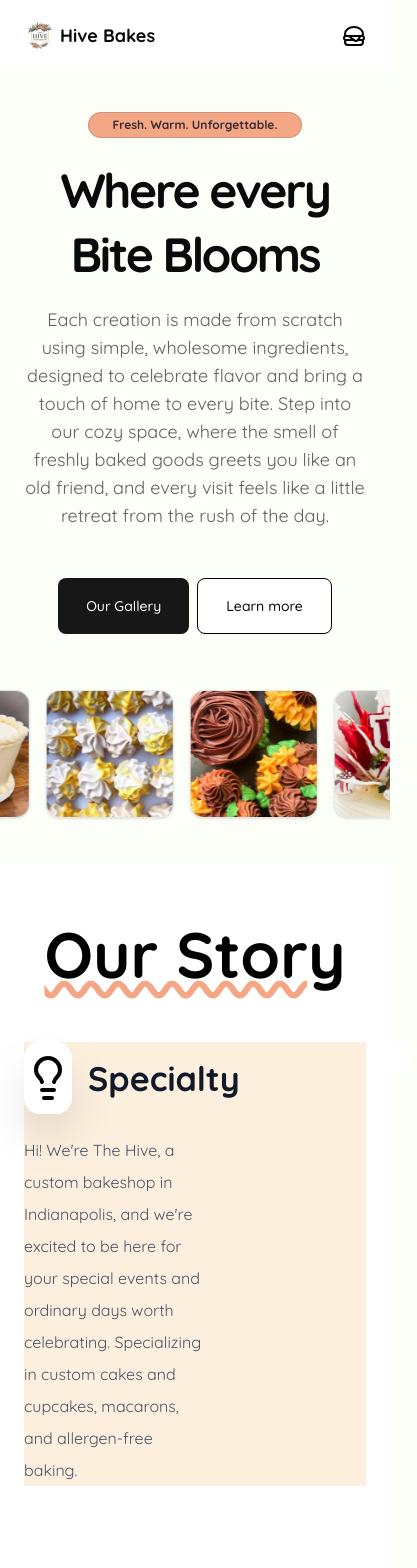
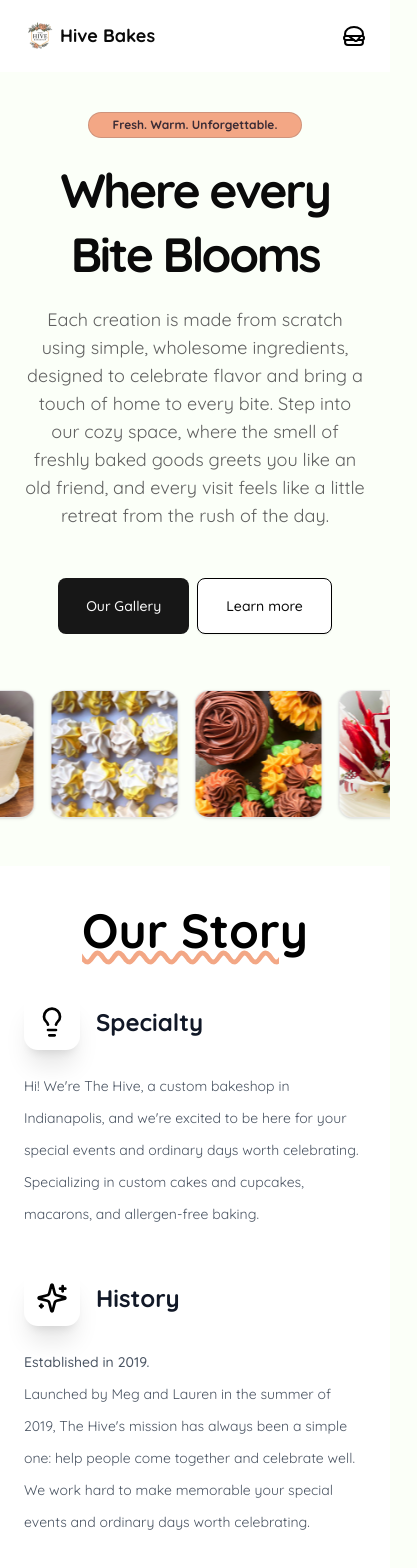
Before and after one commit to Explorarthecreator/HiveBakes, a Next.js app: page / in a window 390 px wide. Shown: the top 1568 px of the page, 417 px wide, since content can reach past the window. Built offline with nearby package versions, Linux system fonts and the light colour scheme.

Commit message:
fix: add responsiveness to story section

```diff
--- a/src/components/sections/main.tsx
+++ b/src/components/sections/main.tsx
@@ -4,7 +4,7 @@ import MainSlider from "./main-slider";
 
 const Main = () => {
   return (
-    <section className={`py-10 ${quickSand.className} space-y-12`}>
+    <section className={`py-10 lg:py-20 ${quickSand.className} space-y-12`}>
       <div className="px-6 md:px-10 xl:px-0 max-w-[1305px] m-auto flex flex-col items-center gap-5 text-center">
         <div className="bg-[#F3A785] border border-[#3D4451]/20 px-6 py-1 rounded-xl font-bold text-xs text-[#0D0C21]/80">
           Fresh. Warm. Unforgettable.
--- a/src/components/sections/price-list.tsx
+++ b/src/components/sections/price-list.tsx
@@ -57,7 +57,7 @@ const PriceList = () => {
     },
   ];
   return (
-    <div className=" py-10 px-6 md:px-10 xl:px-0  bg-white">
+    <div className=" py-10 lg:py-20 px-6 md:px-10 xl:px-0  bg-white">
       <div className="max-w-[1305px] m-auto space-y-5">
         <div className="flex justify-center">
           <div className="bg-[#404A3D]  px-6 py-1 rounded-xl font-bold text-xs text-white">
@@ -115,7 +115,6 @@ const PriceList = () => {
                 </div>
               ))}
             </TabsContent>
-            {/* </div> */}
           </Tabs>
         </div>
       </div>
--- a/src/components/sections/story.tsx
+++ b/src/components/sections/story.tsx
@@ -1,68 +1,77 @@
 import { quickSand } from "@/app/fonts";
-import { Lightbulb } from "lucide-react";
+import { Lightbulb, Stars } from "lucide-react";
 import Image from "next/image";
 
 const Story = () => {
   return (
-    <section className={`bg-white py-10 ${quickSand.className}`}>
+    <section className={`bg-white py-10 lg:py-20 ${quickSand.className}`}>
       <div className="px-6 md:px-10 xl:px-0 max-w-[1305px] m-auto space-y-10">
         <h1
-          className="underline text-[#F3A785] text-[64px] font-bold text-center "
+          className="underline text-[#F3A785] text-5xl md:text-[64px] font-bold text-center "
           style={{ textDecorationStyle: "wavy" }}
         >
           <span className="text-black">Our Story</span>
         </h1>
 
-        <div className="space-y-32">
-          <div className="bg-[#FCEFDE] grid grid-cols-3 gap-32 ">
-            <div className="col-span-2 flex flex-col justify-center gap-5">
+        <div className="lg:space-y-32 md:space-y-16 space-y-10">
+          <div className=" grid lg:grid-cols-3 gap-32 ">
+            <div className="lg:col-span-2 flex flex-col justify-center gap-5">
               <div className="flex items-center gap-4">
-                <div className="bg-white w-[72px] h-[72px] rounded-2xl shadow-2xl flex items-center justify-center">
-                  <Lightbulb color="#000" size={48} />
+                <div className="bg-white w-14 h-14 md:w-[72px] md:h-[72px] rounded-xl md:rounded-2xl shadow-xl lg:shadow-2xl flex items-center justify-center">
+                  <Lightbulb color="#000" className="w-8 h-8 md:w-12 md:h-12" />
                 </div>
-                <h1 className="text-[34px] text-[#111827] font-bold">
+                <h1 className="text-2xl md:text-[34px] text-[#111827] font-bold">
                   Specialty
                 </h1>
               </div>
-              <p className="text-[#4B5563] leading-8">
+              <p className="text-[#4B5563] text-sm md:text-base leading-8">
                 Hi! We&apos;re The Hive, a custom bakeshop in Indianapolis, and
                 we&apos;re excited to be here for your special events and
                 ordinary days worth celebrating. Specializing in custom cakes
                 and cupcakes, macarons, and allergen-free baking.
               </p>
             </div>
-            <div className="px-10">
-              <div className="p-4 bg-white rounded-xl">
+            <div className=" hidden lg:block">
+              <div className=" bg-white rounded-xl ">
                 <Image
                   src={"/assets/light2.jpg"}
                   alt="light-bult illustratio"
                   width={500}
                   height={500}
+                  className="object-cover"
                 />
               </div>
             </div>
           </div>
-          <div className="bg-[#F2FFFB] grid grid-cols-3 gap-32 ">
-            <div className="px-10">
-              <div className="p-4 bg-white rounded-xl">
+          <div className=" grid lg:grid-cols-3 gap-32 ">
+            <div className="hidden lg:block">
+              <div className=" bg-white rounded-xl">
                 <Image
                   src={"/assets/history.jpg"}
                   alt="light-bult illustratio"
                   width={500}
                   height={500}
+                  className="object-cover"
                 />
               </div>
             </div>
-            <div className="col-span-2 flex flex-col justify-center gap-5">
+            <div className="lg:col-span-2 flex flex-col justify-center gap-5">
               <div className="flex items-center gap-4">
-                <div className="bg-white w-[72px] h-[72px] rounded-2xl shadow-2xl flex items-center justify-center">
-                  <Lightbulb color="#000" size={48} />
+                <div className="bg-white w-14 h-14 md:w-[72px] md:h-[72px] rounded-xl md:rounded-2xl shadow-xl lg:shadow-2xl flex items-center justify-center">
+                  <Image
+                    src={"/assets/star.svg"}
+                    alt="star-icon"
+                    width={50}
+                    height={50}
+                    color="#000"
+                    className="w-8 h-8 md:w-12 md:h-12"
+                  />
                 </div>
-                <h1 className="text-[34px] text-[#111827] font-bold">
+                <h1 className="text-2xl md:text-[34px] text-[#111827] font-bold">
                   History
                 </h1>
               </div>
-              <p className="text-[#4B5563] leading-8">
+              <p className="text-[#4B5563] text-sm md:text-base leading-8">
                 <span className="font-medium">Established in 2019.</span> <br />
                 Launched by Meg and Lauren in the summer of 2019, The
                 Hive&apos;s mission has always been a simple one: help people
```
Also changed, not shown: public/assets/star.svg (added).
